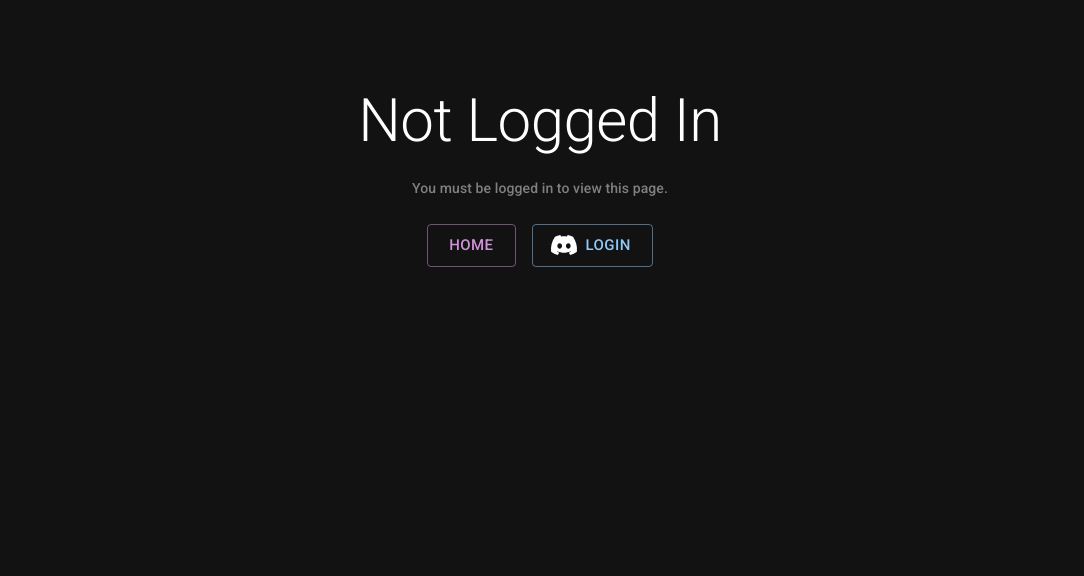
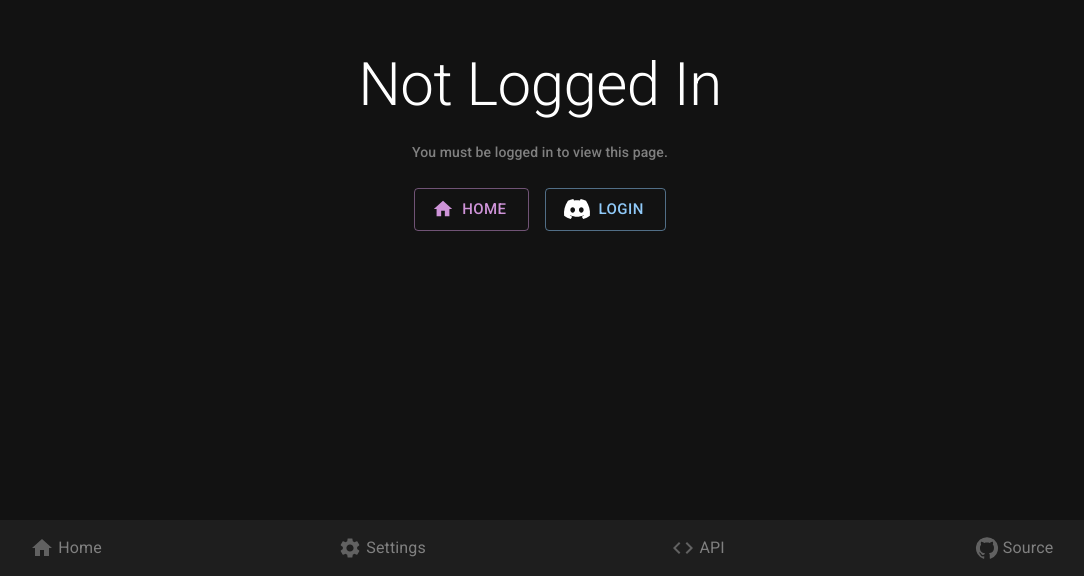
Before and after one commit to Weebs-Incorporated/AIRAMI, a React (Create React App) app: page /me in a window 1280 px wide. Shown: the part 224-800 px from the top of the page, without its empty margins (100-1184 px from the left). Built offline with nearby package versions, Linux system fonts and the light colour scheme.

Commit message:
add footer to profile page

```diff
--- a/src/pages/Profile/ProfilePage.tsx
+++ b/src/pages/Profile/ProfilePage.tsx
@@ -1,8 +1,8 @@
 import { useContext } from 'react';
-import { Typography, Stack, Button } from '@mui/material';
-import { LoginButton } from '../../components/Buttons';
-import { InternalLink } from '../../components/Links';
+import { Typography, Stack } from '@mui/material';
+import { HomeButton, LoginButton } from '../../components/Buttons';
 import { IUserSessionContext, UserSessionContext } from '../../contexts';
+import Footer from '../../components/Footer';
 
 const ProfilePage = (props: IUserSessionContext<true>) => {
     return <div>ProfilePage</div>;
@@ -14,6 +14,7 @@ const ProfilePageWrapper = () => {
     if (user === null) {
         return (
             <>
+                <div style={{ flexGrow: 1 }} />
                 <Typography variant="h2" gutterBottom>
                     Not Logged In
                 </Typography>
@@ -21,18 +22,20 @@ const ProfilePageWrapper = () => {
                     You must be logged in to view this page.
                 </Typography>
                 <Stack direction="row" alignItems="center" sx={{ mt: 3 }} spacing={2}>
-                    <InternalLink to="/">
-                        <Button variant="outlined" color="secondary" size="large">
-                            Home
-                        </Button>
-                    </InternalLink>
+                    <HomeButton />
                     <LoginButton size="large" />
                 </Stack>
+                <Footer />
             </>
         );
     }
 
-    return <ProfilePage user={user} controllers={controllers} />;
+    return (
+        <>
+            <ProfilePage user={user} controllers={controllers} />
+            <Footer />
+        </>
+    );
 };
 
 export default ProfilePageWrapper;
```
